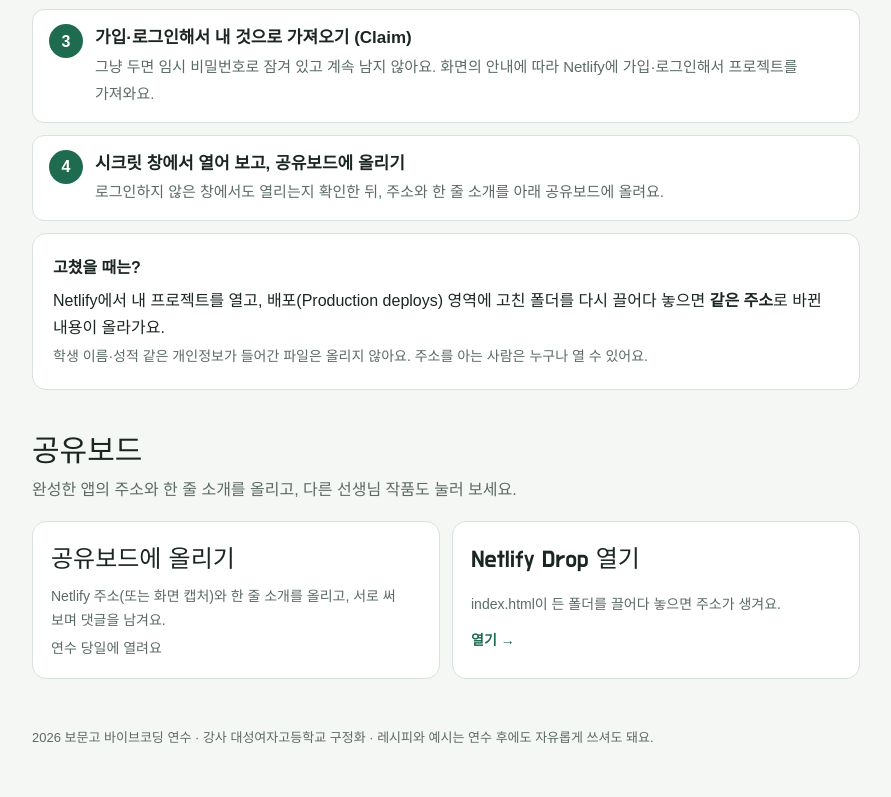
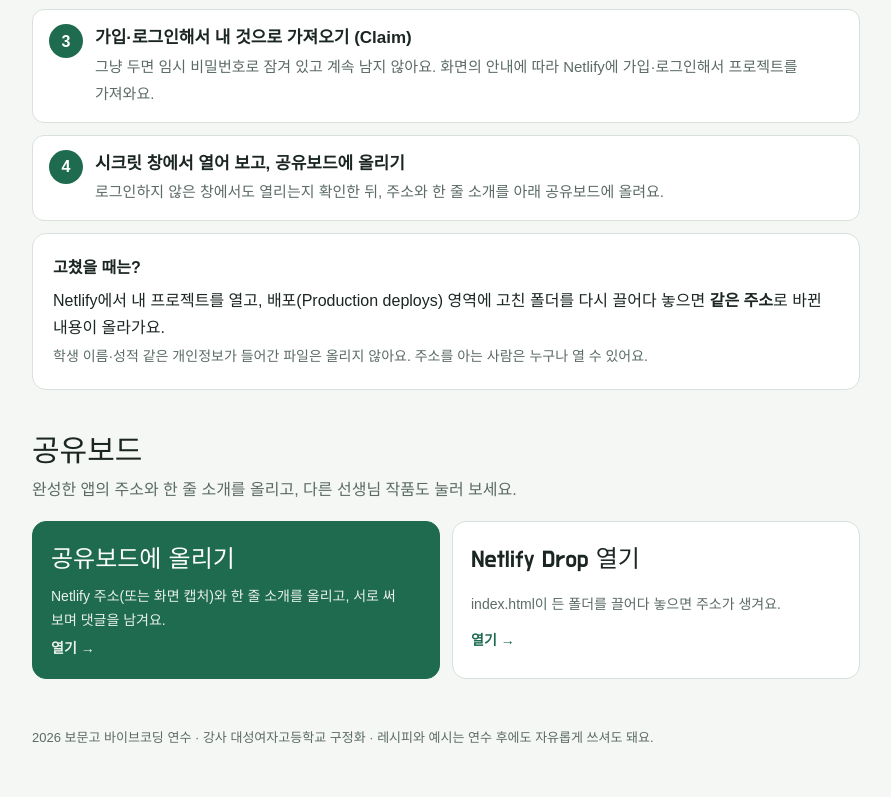
Before and after one commit to sweet1203/bomun-vibecoding, a plain HTML site: page index.html in a window 1280 px wide. Shown: the part 4100-4897 px from the top of the page, without its empty margins (194-1085 px from the left). Drawn offline with Linux system fonts and the light colour scheme; a web font is replaced by a local one.

Commit message:
패들렛 공유보드 주소 반영
Co-Authored-By: Claude Opus 5.5 <noreply@anthropic.com>

```diff
--- a/index.html
+++ b/index.html
@@ -337,7 +337,7 @@ footer { color: var(--muted); font-size: 13px; padding-block: 40px 48px; }
 const INFO = {
   date: "12월 2일(수) 14:30",
   place: "보문고등학교",
-  padlet: "",      // 패들렛 공유보드 주소
+  padlet: "https://padlet.com/daesunggirlshighschool/padlet-2ory8ubhqdtjrpts",
 };
 /* ───────────────────────────────────────────── */
 
```
